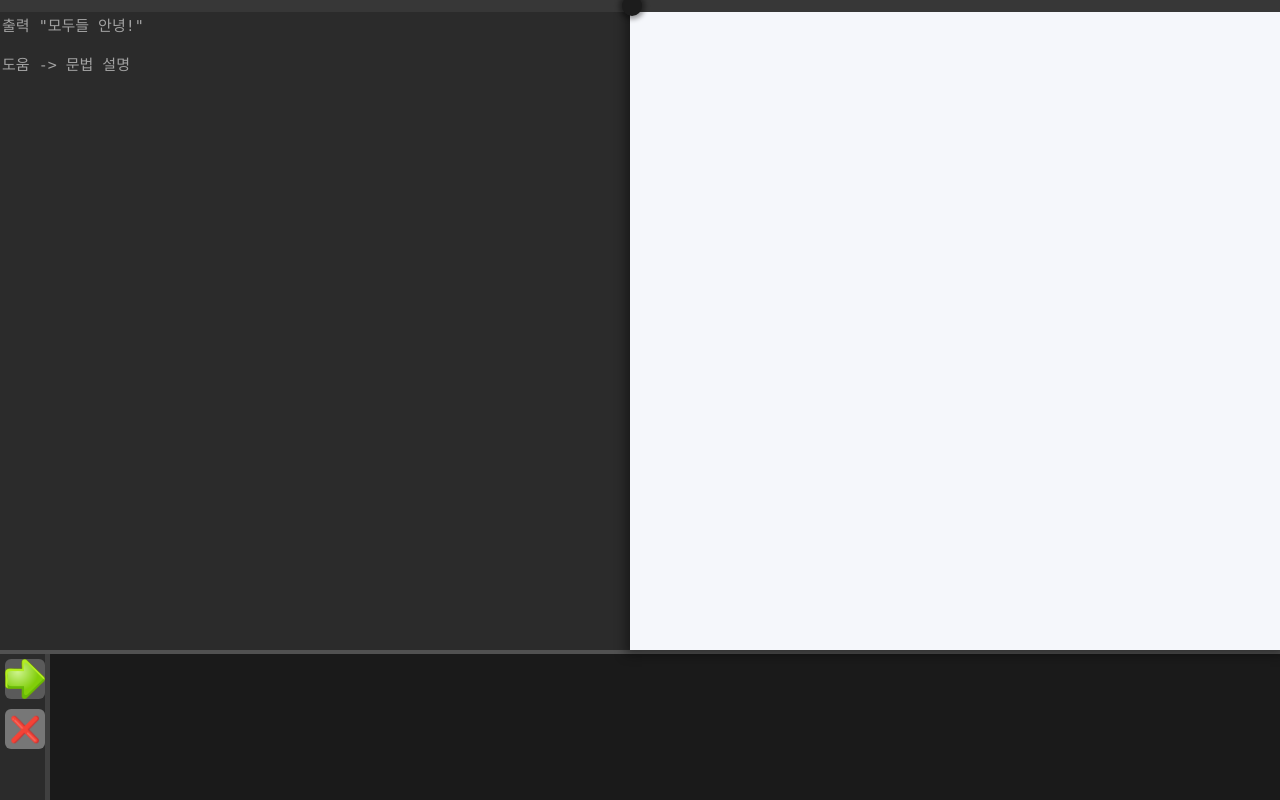
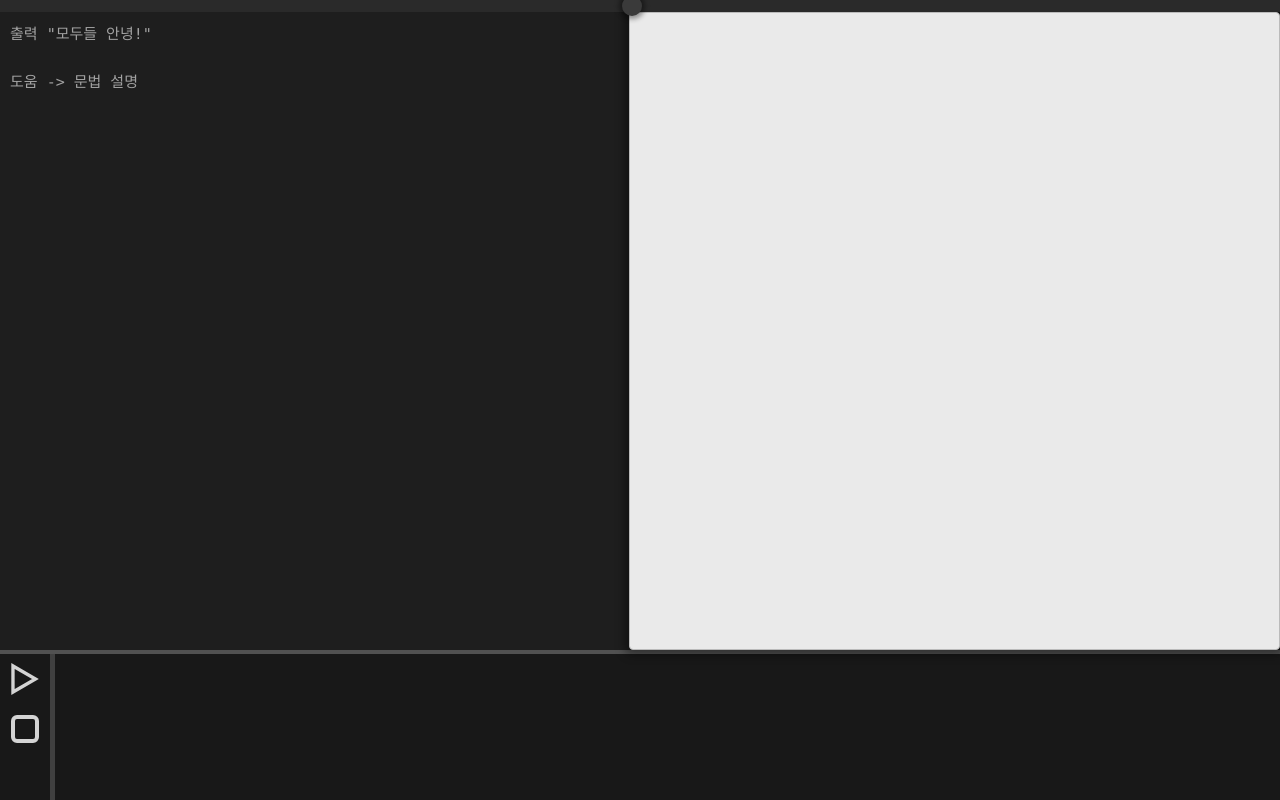
Before and after one commit to Kr-Verified/Kr-Verified.github.io, a plain HTML site: page index.html in a window 1280 px wide. Drawn offline with Linux system fonts and the light colour scheme.

Commit message:
bug-fixed

```diff
--- a/index.html
+++ b/index.html
@@ -21,8 +21,10 @@
 
   <div id="terminal-bar">
     <div id="button">
-      <button id="run-btn" onclick="run()"><img src="/img/start.png" alt="start"></button>
-      <button id="stop-btn" onclick="stop()">❌</button>
+      <button class="icon" onclick="run()"><svg id="run-icon" xmlns="http://www.w3.org/2000/svg" width="32" height="32" viewBox="0 0 165 191" fill="none">
+  <path d="M10.75 173.01V17.9902L145.001 95.5L10.75 173.01Z" stroke="#D4D4D4" stroke-width="20"/>
+</svg></button>
+      <button id="stop-btn" onclick="stop()"><div id="stop-icon"></div></button>
     </div>
     <div id="terminal"></div>
   </div>
--- a/script.js
+++ b/script.js
@@ -84,12 +84,13 @@ class Token {
 
 function error(data) {
   terminal.innerHTML += `<p style="color:red;">Error: ${data}</p>`;
+  console.log(`Error: ${data}`);
 }
 
 function separate_type(valueStr) {
   let tokens = [];
   if (typeof valueStr === "string") {
-    tokens = valueStr.match(/"(?:[^"\\]|\\.)*"|\d+|\w+|==|>=|<=|[%()+\-*/=><!]|참|거짓|ture|false/g);
+    tokens = valueStr.match(/"(?:[^"\\]|\\.)*"|[-+]?\d+|==|>=|<=|[%()+\-*/=><!]|참|거짓|ture|false|[\w가-힣]+/g);
   }else {
     tokens = valueStr
   }
@@ -113,7 +114,7 @@ function separate_type(valueStr) {
         else if (val === "참" || val === "거짓" || val === "true" | val === "false") val = new Token("bool", val);
         else val = new Token("str", String(val));
       }
-      if (val.type === "str") val.value = `"${val.value}"`;
+      if (val.type === "str") val.value = val.value.startsWith('"')?val.value:`"${val.value}"`;
       result.push(...separate_type(val.value));
     } else if (token in object_data) {
       result.push(new Token("object", object_data[token]));
@@ -124,7 +125,15 @@ function separate_type(valueStr) {
   return result;
 }
 
-function AbstractCommand(line) {
+function wait(ms) {
+  return new Promise((resolve => {
+    setTimeout(() => {
+      resolve();
+    }, ms)
+  }));
+}
+
+async function AbstractCommand(line) {
   if (line.trim() == "") return;
   if (line.trim()==="끝") {
     end();
@@ -155,6 +164,7 @@ function AbstractCommand(line) {
   else if (command == "조건") control(value, "condition");
   else if (command == "반복") control(value, "repeat");
   else if (command == "물체") create_object(value);
+  else if (command == "정지") await wait(value);
   else if (command in object_data) new object(line);
   else if (name && name in variable_data) variable(line);
   // 명령 종류: 변수 선언, 더하가, 연산, 이프
@@ -192,7 +202,7 @@ function createParser(tokens) {
 
   const parseExpression = () => {
     let left = parseTerm();
-    while (current < tokens.length && tokens[current].type === 'oper' && (tokens[current].value === '+' || tokens[current].value === '-')) {
+    while (current < tokens.length && tokens[current].type === 'oper' && (['+', '-'].includes(tokens[current].value))) {
       const op = tokens[current++].value;
       left = { type: 'BinaryOp', op, left, right: parseTerm() };
     }
@@ -242,8 +252,15 @@ function evaluate(node) {
   }else if (node.type === "BinaryOp") {
     let left = evaluate(node.left);
     let right = evaluate(node.right);
+
     if (left.type === 'num') left = Number(left.value);
+    else if (left.type === 'bool') left = Boolean(left.value);
+    else left = left.value;
+
     if (right.type === 'num') right = Number(right.value);
+    else if (right.type === 'bool') right = Boolean(left.value);
+    else right = right.value;
+
     switch (node.op) {
       case "+": return new Token("num", String(left + right));
       case "-": return new Token("num", String(left - right));
@@ -411,7 +428,7 @@ function end() {
   if (data.type === "repeatT") pos = data.value;
 }
 
-function run() {
+async function run() {
   if (is_running) return;
   is_running = true;
   let lines = code.value.split("\n");
@@ -436,7 +453,7 @@ function run() {
       if (depth==0) skip = false;
       else pos++;
     }else {
-      AbstractCommand(lines[pos++]);
+      await AbstractCommand(lines[pos++]);
     }
   }
   is_running = false;
@@ -446,5 +463,5 @@ function stop() {
 }
 
 function help() {
-  terminal.innerText = "도움 -> 문법 설명\n변수 변수명 = 값 -> 변수에 값 저장[선언] (변수 = 값)\n조건 조건문 -다음 줄:내용들, 마지막 줄:'끝'\n반복 조건문 -다음 줄:내용들, 마지막 줄:'끝'\n물체 물체명 html태그 -> 오브젝트 생성\n물체 [크기 가로,세로 -> 크기변경 / 색상 색깔 -> 색 변경 / 이동 x,y -> 현재 위치에서 x,y만큼 움직임 / 삭제 -> 그 물체 제거]\n입력 변수명 설명(값) -> 설명이 적힌 프롬프트가 올라오고, 입력한 그 값이 지정변수에 저장\n출력 내용 -> 내용을 터미널에 출력\n다음 -> 터미널에 줄바꿈";
+  terminal.innerText = "도움 -> 문법 설명\n변수 변수명 = 값 -> 변수에 값 저장[선언] (변수 = 값)\n조건 조건문 -다음 줄:내용들, 마지막 줄:'끝'\n반복 조건문 -다음 줄:내용들, 마지막 줄:'끝'\n물체 물체명 html태그 -> 오브젝트 생성\n물체명 [크기 가로,세로 -> 크기변경 / 색상 색깔 -> 색 변경 / 이동 x,y -> 현재 위치에서 x,y만큼 움직임 / 삭제 -> 그 물체 제거]\n입력 변수명 설명(값) -> 설명이 적힌 프롬프트가 올라오고, 입력한 그 값이 지정변수에 저장\n출력 내용 -> 내용을 터미널에 출력\n다음 -> 터미널에 줄바꿈\n정지 ms -> ms만큼 코드 수행 중지함.\n";
 }
--- a/style.css
+++ b/style.css
@@ -7,12 +7,12 @@ html, body {
 }
 
 body {
-  background-color: black;
+  background-color: #121212;
 }
 
 #top-handle {
   height: 12px;
-  background: rgb(55, 55, 55);
+  background: #2a2a2a;
   cursor: row-resize;
   position: relative;
   z-index: 1;
@@ -26,7 +26,7 @@ body {
   transform: translate(-50%, -50%);
   width: 20px;
   height: 20px;
-  background: rgb(28, 28, 28);
+  background: #3a3a3a;
   border-radius: 50%;
   z-index: 2;
   box-shadow: 0 0 5px 3px rgba(0, 0, 0, 0.4);
@@ -47,12 +47,14 @@ body {
 #code {
   flex-grow: 1;
   width: 100%;
-  background-color: #2b2b2b;
+  background-color: #1e1e1e;
   overflow-y: scroll;
-  color: #f0f0f0;
+  color: #f5f5f5;
   resize: none;
   border: none;
   outline: none;
+  padding: 10px;
+  line-height: 1.6;
   font-size: 15px;
   font-family: 'D2Coding', 'JetBrains Mono', 'Consolas', 'Courier New', 'monospace', '맑은 고딕', 'Apple SD Gothic Neo', sans-serif;
 }
@@ -64,63 +66,70 @@ body {
 
 #run {
   flex: 1;
-  background: #f5f7fb;
+  background-color: #eaeaea;
   padding: 10px;
   overflow-y: auto;
   position: relative;
   box-shadow: 0 0 10px 5px rgba(0, 0, 0, 0.4);
+  border: 1px solid #bbb;
+  border-radius: 4px;
 }
 
 #terminal-bar {
   height: 150px;
   display: flex;
   border-top: 4px solid #515151;
-  background: #1a1a1a;
+  background: #181818;
   z-index: 2;
 }
 
 #button {
-  width: 50px;
-  background: #2b2b2b;
+  width: 55px;
+  padding: 5px 0 5px 5px;
+  background: #181818;
   display: flex;
   flex-direction: column;
   justify-content: flex-start;
-  padding: 5px 5px;
   gap: 10px;
   box-sizing: border-box;
   border-right: 5px solid rgb(64, 64, 64);
 }
 
-img {
-  width: 100%;
-}
-
-#button *{
+button {
   width: 40px;
   height: 40px;
   border: none;
   border-radius: 6px;
-  color: white;
-  transition: all 0.2s ease;
+  transition: all 0.2s ease-in-out;
   cursor: pointer;
   padding: 0;
   font-size:25px;
+  display: flex;
+  align-items: center;
+  justify-content: center;
+  background-color: rgba(0, 0, 0, 0);
 }
 
-#run-btn {
-  background-color: #5a5a5a;
+button:hover {
+  transform: scale(1.1);
+  background-color: #3a3a3a;
 }
+
 #run-btn:hover {
-  background-color: #888;
+  color: #00c896;
   transform: scale(1.05);
 }
 
-#stop-btn {
-  background-color: #777;
+#stop-btn:hover {
+  transform: scale(1.05);
 }
-#stop-btn:hover {
-  background-color: #888;
-  transform: scale(1.05);
+
+#stop-icon {
+  width: 20px;
+  height: 20px;
+  flex-shrink: 0;
+  border-radius: 6px;
+  border: 4px solid #D4D4D4;
 }
 
 #terminal {
@@ -128,8 +137,8 @@ img {
   padding: 10px;
   overflow-y: auto;
   white-space: pre-wrap;
-  color: #cccccc;
-  overflow-y: scroll;
+  color: #dddddd;
+  line-height: 1.6;
   font-family: 'D2Coding', 'JetBrains Mono', 'Consolas', 'Courier New', 'monospace', '맑은 고딕', 'Apple SD Gothic Neo', sans-serif;
   font-size: 14px;
 }
```
